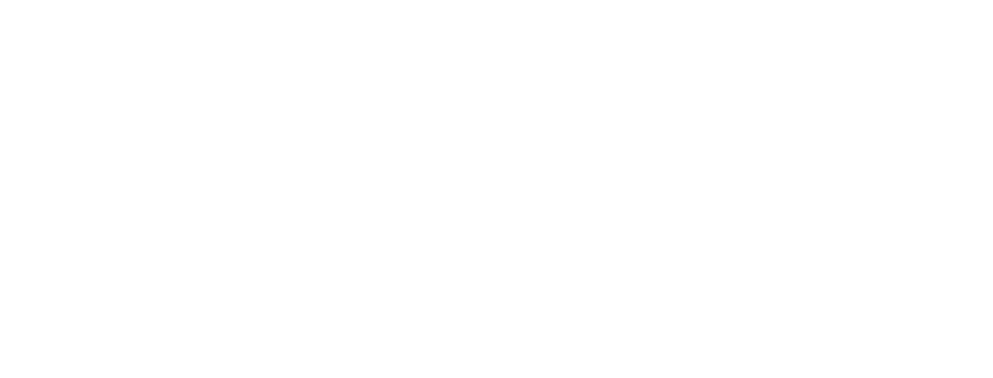
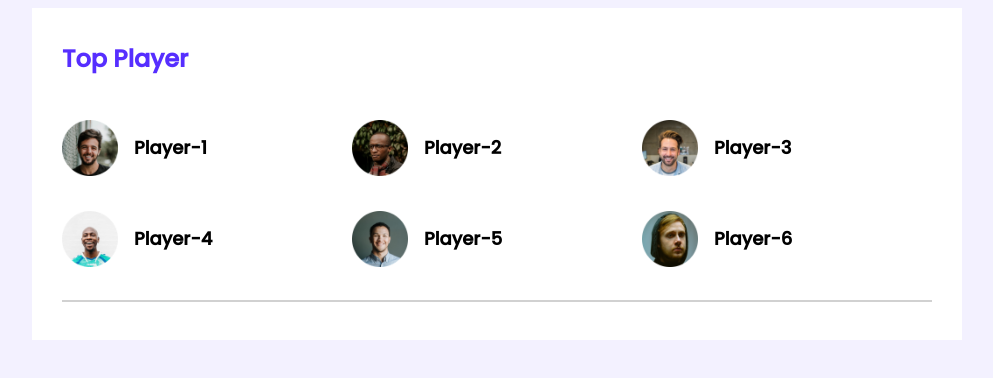
Before and after one commit to EASHOVON/leader-board-css3, a plain HTML site: page index.html in a window 1280 px wide. Shown: the whole page, without its empty margins (143-1136 px from the left). Drawn offline with Linux system fonts and the light colour scheme.

Commit message:
Top Player is added

```diff
--- a/index.html
+++ b/index.html
@@ -10,6 +10,45 @@
     <!-- StyleSheet End -->
 </head>
 <body>
+    <!-- Header Start -->
+    <header>
 
+    </header>
+    <!-- header End -->
+    <main>
+        <!-- Top Players and Top Blog -->
+        <section class="container">
+            <div class="top-players">
+                <h2 class="section-title">Top Player</h2>
+                <div class="players">
+                    <div class="player">
+                        <img src="images/players/player-1.png" alt="">
+                        <h3 class="player-name">Player-1</h3>
+                    </div>
+                    <div class="player">
+                        <img src="images/players/player-2.png" alt="">
+                        <h3 class="player-name">Player-2</h3>
+                    </div>
+                    <div class="player">
+                        <img src="images/players/player-3.png" alt="">
+                        <h3 class="player-name">Player-3</h3>
+                    </div>
+                    <div class="player">
+                        <img src="images/players/player-4.png" alt="">
+                        <h3 class="player-name">Player-4</h3>
+                    </div>
+                    <div class="player">
+                        <img src="images/players/player-5.png" alt="">
+                        <h3 class="player-name">Player-5</h3>
+                    </div>
+                    <div class="player">
+                        <img src="images/players/player-6.png" alt="">
+                        <h3 class="player-name">Player-6</h3>
+                    </div>
+                </div>
+            </div>
+            <hr>
+        </section>
+    </main>
 </body>
 </html>
--- a/styles/style.css
+++ b/styles/style.css
@@ -0,0 +1,53 @@
+/* fonts */
+@import url('https://fonts.googleapis.com/css2?family=Poppins:wght@500&display=swap');
+
+
+/* Common Styles */
+body{
+    font-family: 'Poppins', sans-serif;
+    background-color: #F3F1FF;
+}
+
+.container{
+    width: 870px;
+    background-color: #FFFFFF;
+    padding: 30px;
+}
+
+main{
+    display: flex;
+    justify-content: center;
+}
+
+hr{
+    border: 1px solid #D1D1D1;
+}
+/* Top Player Styles */
+.top-players{
+    margin-bottom: 30px;
+}
+.section-title{
+    font-size: 24px;
+    color: #562EFF;
+    margin-top: 3px;
+    margin-bottom: 40px;
+}
+.players{
+    display: grid;
+    grid-template-columns: repeat(3, 1fr);
+    grid-row-gap: 28px;
+}
+.player{
+    display: flex;
+    align-items: center;
+}
+
+.player img{
+    width: 56px;
+    height: 56px;
+}
+
+.player-name{
+    margin-left: 16px;
+    font-size: 18px;
+}
```
